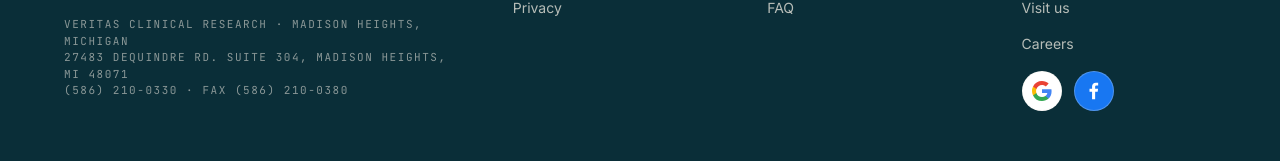
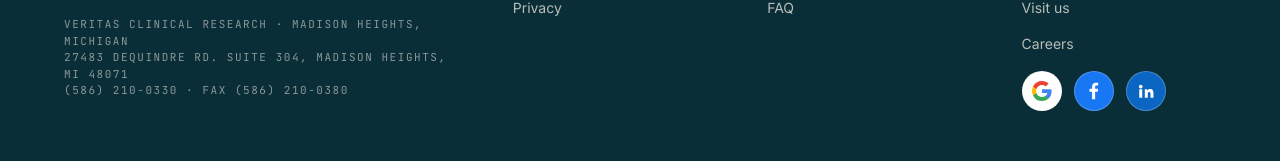
Before and after one commit to francoparodi1979/aprim.github.io, a Next.js app: page /terms in a window 1280 px wide. Shown: the part 2579-2740 px from the top of the page. Built offline with nearby package versions, Linux system fonts and the light colour scheme; no server answers.

Commit message:
Footer: add LinkedIn icon next to Google and Facebook
Co-Authored-By: Claude Opus 5.5 <noreply@anthropic.com>
Claude-Session: https://claude.ai/code/session_015rsRKkKMU76UpJNWWtt713

```diff
--- a/src/app/globals.css
+++ b/src/app/globals.css
@@ -636,11 +636,14 @@ a {
   border: 1px solid rgba(242, 237, 227, 0.25);
   transition: border-color 0.2s, transform 0.2s;
 }
-.site-footer .f-grid .f-social a:first-child {
+.site-footer .f-grid .f-social a.f-google {
   background: #ffffff;
 }
-.site-footer .f-grid .f-social a:last-child {
+.site-footer .f-grid .f-social a.f-facebook {
   background: #1877f2;
+}
+.site-footer .f-grid .f-social a.f-linkedin {
+  background: #0a66c2;
 }
 .site-footer .f-grid .f-social a:hover {
   border-color: var(--color-clay-soft);
--- a/src/components/SiteFooter.tsx
+++ b/src/components/SiteFooter.tsx
@@ -2,6 +2,7 @@ import Link from "next/link";
 
 const GOOGLE_REVIEWS_URL = "https://g.page/r/CXp1KrT1sxXjEAI/review";
 const FACEBOOK_URL = "https://www.facebook.com/profile.php?id=61595187548086";
+const LINKEDIN_URL = "https://www.linkedin.com/company/veritas-clinical-research/";
 
 export function SiteFooter() {
   return (
@@ -82,6 +83,7 @@ export function SiteFooter() {
             </li>
             <li className="f-social">
               <a
+                className="f-google"
                 href={GOOGLE_REVIEWS_URL}
                 target="_blank"
                 rel="noopener noreferrer"
@@ -96,6 +98,7 @@ export function SiteFooter() {
                 </svg>
               </a>
               <a
+                className="f-facebook"
                 href={FACEBOOK_URL}
                 target="_blank"
                 rel="noopener noreferrer"
@@ -104,6 +107,18 @@ export function SiteFooter() {
               >
                 <svg viewBox="0 0 24 24" width="20" height="20" aria-hidden="true">
                   <path fill="#ffffff" d="M15.12 5.32H17V2.14A26.11 26.11 0 0 0 14.26 2c-2.72 0-4.58 1.66-4.58 4.7v2.62H6.61v3.56h3.07V22h3.68v-9.12h3.06l.46-3.56h-3.52V7.05c0-1.03.28-1.73 1.76-1.73z" />
+                </svg>
+              </a>
+              <a
+                className="f-linkedin"
+                href={LINKEDIN_URL}
+                target="_blank"
+                rel="noopener noreferrer"
+                aria-label="Veritas Clinical Research on LinkedIn"
+                title="Follow us on LinkedIn"
+              >
+                <svg viewBox="0 0 24 24" width="18" height="18" aria-hidden="true">
+                  <path fill="#ffffff" d="M4.98 3.5a2.5 2.5 0 1 1 0 5 2.5 2.5 0 0 1 0-5zM3 9.75h4V21H3V9.75zM9.5 9.75h3.83v1.54h.05c.53-1.01 1.84-2.07 3.79-2.07 4.05 0 4.8 2.66 4.8 6.13V21h-4v-4.98c0-1.19-.02-2.72-1.66-2.72-1.66 0-1.91 1.3-1.91 2.63V21h-4V9.75z" />
                 </svg>
               </a>
             </li>
```
